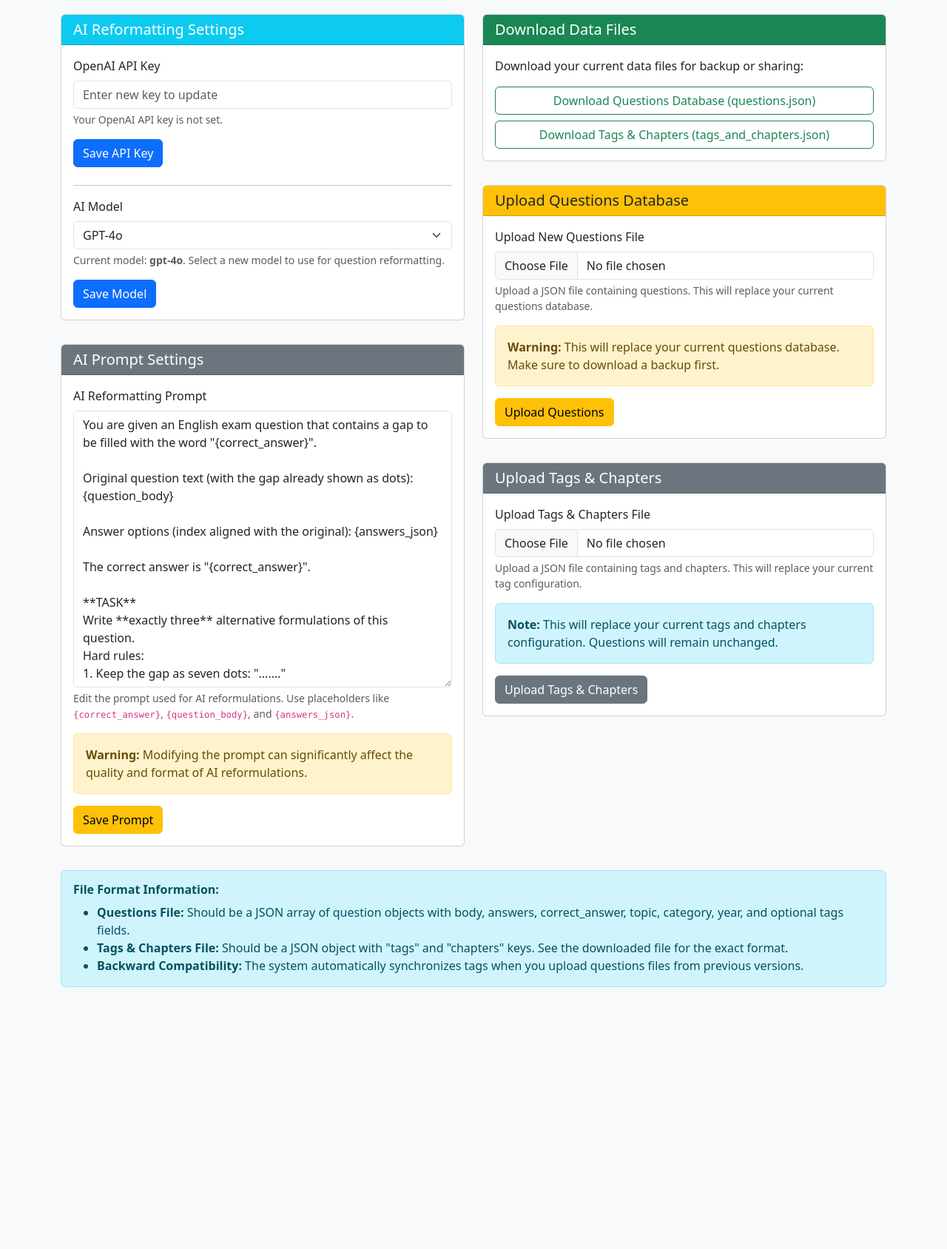
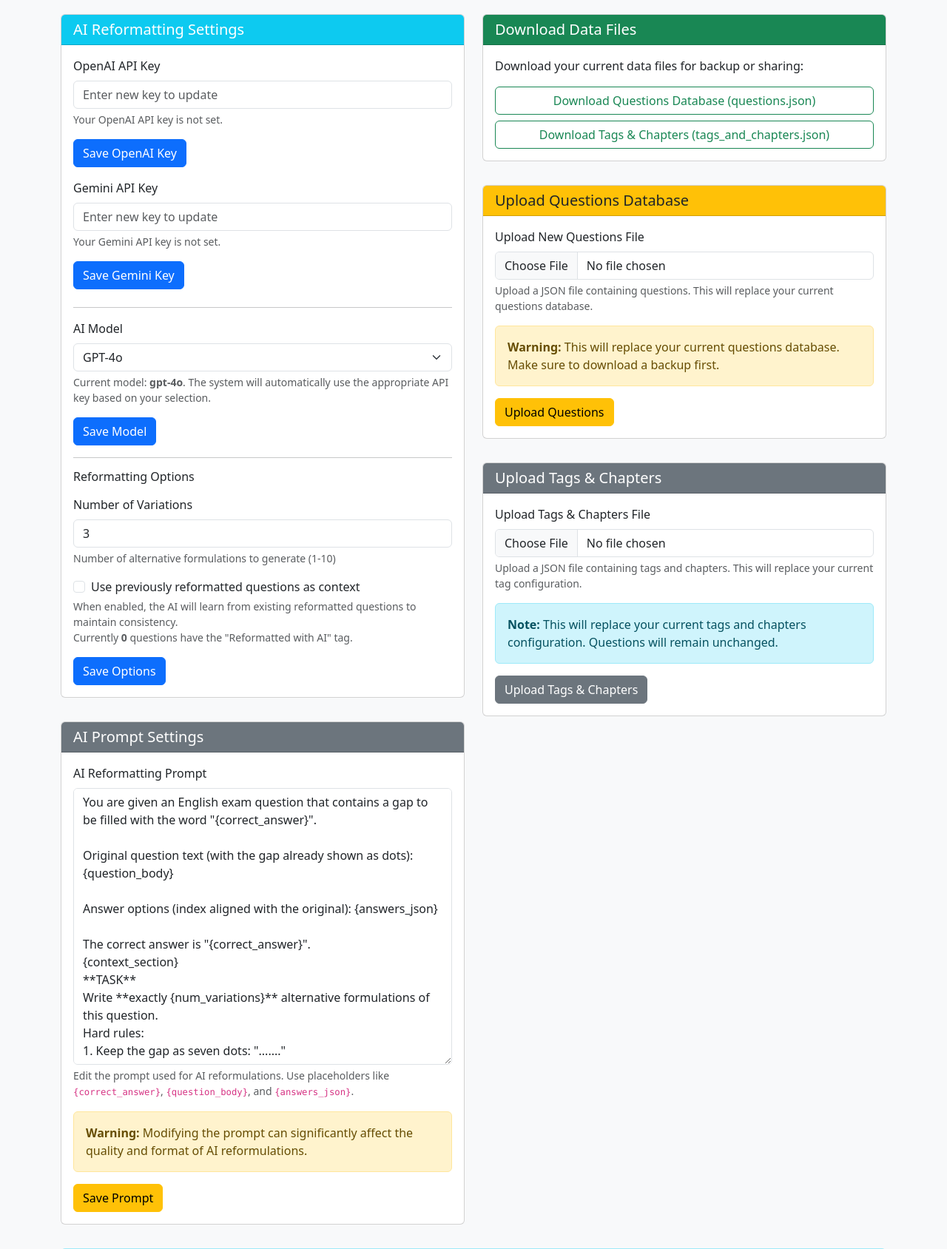
Before and after one commit to alexjilavu29/english-exam-generator, a Flask app: page /settings in a window 1280 px wide. Shown: the part 194-1882 px from the top of the page at 74% size. Before the commit the page ends 1528 px from the top, so only its background shows below. Run offline with Flask 2, Linux system fonts and the light colour scheme; some libraries are stand-ins or nearby versions.

Commit message:
feat.: added granular question reformatting + Gemini AI Models Access + Context

```diff
--- a/app.py
+++ b/app.py
@@ -55,10 +55,22 @@ app.secret_key = os.urandom(24)  # For session management
 def utility_processor():
     return dict(slugify=slugify)
 
-# Initialize AI formatter with API key from .env
+# Initialize AI formatter with API keys from .env
 openai_api_key = os.environ.get('OPENAI_API_KEY', '')
+gemini_api_key = os.environ.get('GEMINI_API_KEY', '')
 openai_model = os.environ.get('OPENAI_MODEL', 'gpt-4o')
-ai_formatter = AIFormatter(api_key=openai_api_key, model=openai_model)
+num_variations = int(os.environ.get('NUM_VARIATIONS', '3'))
+use_context = os.environ.get('USE_CONTEXT', 'false').lower() == 'true'
+context_limit = int(os.environ.get('CONTEXT_LIMIT', '10'))
+
+ai_formatter = AIFormatter(
+    openai_api_key=openai_api_key,
+    gemini_api_key=gemini_api_key,
+    model=openai_model,
+    num_variations=num_variations,
+    use_context=use_context,
+    context_limit=context_limit
+)
 
 # For storing original texts when reformatting
 original_texts = {}
@@ -410,11 +422,14 @@ def view_tag(tag):
     questions = load_questions()
     metadata = get_metadata()
 
-    # Filter questions by tag
-    filtered_questions = [q for q in questions if 'tags' in q and tag in q['tags']]
+    # Filter questions by tag and keep track of original indices
+    indexed_questions = []
+    for i, q in enumerate(questions):
+        if 'tags' in q and tag in q['tags']:
+            indexed_questions.append((q, i))
 
     return render_template('tag_questions.html',
-                          questions=filtered_questions,
+                          indexed_questions=indexed_questions,
                           tag=tag,
                           metadata=metadata)
 
@@ -608,13 +623,21 @@ def create_word_document(exam_questions, **kwargs):
 @app.route('/settings', methods=['GET', 'POST'])
 def settings():
     if request.method == 'POST':
-        # Handle API key update
-        if 'save_api_key' in request.form:
-            api_key = request.form.get('api_key', '').strip()
+        # Handle OpenAI API key update
+        if 'save_openai_api_key' in request.form:
+            api_key = request.form.get('openai_api_key', '').strip()
             if api_key:
                 session['openai_api_key'] = api_key
                 set_key(env_path, 'OPENAI_API_KEY', api_key)
-                ai_formatter.set_api_key(api_key)
+                ai_formatter.set_openai_api_key(api_key)
+
+        # Handle Gemini API key update
+        if 'save_gemini_api_key' in request.form:
+            api_key = request.form.get('gemini_api_key', '').strip()
+            if api_key:
+                session['gemini_api_key'] = api_key
+                set_key(env_path, 'GEMINI_API_KEY', api_key)
+                ai_formatter.set_gemini_api_key(api_key)
 
         # Handle Model update
         if 'save_model' in request.form:
@@ -631,29 +654,67 @@ def settings():
                 set_key(env_path, 'AI_PROMPT', prompt)
                 ai_formatter.set_prompt(prompt)
 
+        # Handle reformatting options update
+        if 'save_reformatting_options' in request.form:
+            num_variations = int(request.form.get('num_variations', '3'))
+            use_context = 'use_context' in request.form
+            context_limit = int(request.form.get('context_limit', '10'))
+
+            session['num_variations'] = num_variations
+            session['use_context'] = use_context
+            session['context_limit'] = context_limit
+
+            set_key(env_path, 'NUM_VARIATIONS', str(num_variations))
+            set_key(env_path, 'USE_CONTEXT', str(use_context).lower())
+            set_key(env_path, 'CONTEXT_LIMIT', str(context_limit))
+
+            ai_formatter.set_num_variations(num_variations)
+            ai_formatter.set_use_context(use_context)
+            ai_formatter.set_context_limit(context_limit)
+
         return redirect(url_for('settings'))
 
     # Get current settings for display
-    api_key = os.environ.get('OPENAI_API_KEY', '') or session.get('openai_api_key', '')
+    openai_api_key = os.environ.get('OPENAI_API_KEY', '') or session.get('openai_api_key', '')
+    gemini_api_key = os.environ.get('GEMINI_API_KEY', '') or session.get('gemini_api_key', '')
     model = session.get('openai_model') or os.environ.get('OPENAI_MODEL', 'gpt-4o')
     prompt = os.environ.get('AI_PROMPT', ai_formatter.prompt)
+    num_variations = session.get('num_variations') or int(os.environ.get('NUM_VARIATIONS', '3'))
+    use_context = session.get('use_context') if 'use_context' in session else (os.environ.get('USE_CONTEXT', 'false').lower() == 'true')
+    context_limit = session.get('context_limit') or int(os.environ.get('CONTEXT_LIMIT', '10'))
 
-    # Create a preview of the API key
-    api_key_preview = "Not set"
-    if api_key:
-        if len(api_key) > 8:
-            api_key_preview = f"{api_key[:4]}...{api_key[-4:]}"
+    # Create previews of the API keys
+    openai_api_key_preview = "Not set"
+    if openai_api_key:
+        if len(openai_api_key) > 8:
+            openai_api_key_preview = f"{openai_api_key[:4]}...{openai_api_key[-4:]}"
         else:
-            api_key_preview = "Set but too short"
+            openai_api_key_preview = "Set but too short"
+
+    gemini_api_key_preview = "Not set"
+    if gemini_api_key:
+        if len(gemini_api_key) > 8:
+            gemini_api_key_preview = f"{gemini_api_key[:4]}...{gemini_api_key[-4:]}"
+        else:
+            gemini_api_key_preview = "Set but too short"
+
+    # Count questions with "Reformatted with AI" tag
+    questions = load_questions()
+    reformatted_count = sum(1 for q in questions if 'tags' in q and 'Reformatted with AI' in q.get('tags', []))
 
     # Get upload messages
     upload_message = session.pop('upload_message', None)
     upload_error = session.pop('upload_error', None)
 
     return render_template('settings.html',
-                         api_key_preview=api_key_preview,
+                         openai_api_key_preview=openai_api_key_preview,
+                         gemini_api_key_preview=gemini_api_key_preview,
                          model=model,
                          prompt=prompt,
+                         num_variations=num_variations,
+                         use_context=use_context,
+                         context_limit=context_limit,
+                         reformatted_count=reformatted_count,
                          upload_message=upload_message,
                          upload_error=upload_error)
 
@@ -679,19 +740,31 @@ def reformat_question(index):
                 original_texts[index] = question['body']
 
         try:
-            # Get API key from .env first, then session as fallback
-            api_key = os.environ.get('OPENAI_API_KEY', '') or session.get('openai_api_key', '')
-            # Prioritize session to get the most recent model selection
+            # Get model and determine which API to use
             model = session.get('openai_model') or os.environ.get('OPENAI_MODEL', 'gpt-4o')
-            prompt = os.environ.get('AI_PROMPT', ai_formatter.prompt)
 
+            # Get appropriate API key based on model
+            if ai_formatter.is_gemini_model(model):
+                api_key = os.environ.get('GEMINI_API_KEY', '') or session.get('gemini_api_key', '')
+                if not api_key:
+                    return jsonify({'error': 'Gemini API key is not set. Please configure it in AI Settings.'}), 400
+            else:
+                api_key = os.environ.get('OPENAI_API_KEY', '') or session.get('openai_api_key', '')
             if not api_key:
                 return jsonify({'error': 'OpenAI API key is not set. Please configure it in AI Settings.'}), 400
 
+            # Get other settings
+            prompt = os.environ.get('AI_PROMPT', ai_formatter.prompt)
+            num_variations = session.get('num_variations') or int(os.environ.get('NUM_VARIATIONS', '3'))
+            use_context = session.get('use_context') if 'use_context' in session else (os.environ.get('USE_CONTEXT', 'false').lower() == 'true')
+            context_limit = session.get('context_limit') or int(os.environ.get('CONTEXT_LIMIT', '10'))
+
             # Configure AIFormatter
-            ai_formatter.set_api_key(api_key)
             ai_formatter.set_model(model)
             ai_formatter.set_prompt(prompt)
+            ai_formatter.set_num_variations(num_variations)
+            ai_formatter.set_use_context(use_context)
+            ai_formatter.set_context_limit(context_limit)
 
             # Add a timestamp to ensure we're not getting cached results
             timestamp = request.args.get('t', '')
@@ -700,8 +773,11 @@ def reformat_question(index):
             if is_regenerate:
                 print("This is a regeneration request - forcing new reformulations")
 
-            # Get reformulations
-            reformulations = ai_formatter.reformat_question(question)
+            # Get reformulations, passing all questions if context is enabled
+            if use_context:
+                reformulations = ai_formatter.reformat_question(question, questions)
+            else:
+                reformulations = ai_formatter.reformat_question(question)
 
             # Ensure we're not returning the same text three times
             unique_reformulations = set(reformulations)
--- a/requirements.txt
+++ b/requirements.txt
@@ -2,3 +2,4 @@ Flask==2.0.1
 python-docx==0.8.11
 openai==1.59.9
 python-dotenv==1.0.0
+google-generativeai==0.3.2
--- a/templates/settings.html
+++ b/templates/settings.html
@@ -61,20 +61,36 @@
                         <h5 class="mb-0">AI Reformatting Settings</h5>
                     </div>
                     <div class="card-body">
-                        <!-- API Key Form -->
-                        <form method="post" class="mb-4">
+                        <!-- OpenAI API Key Form -->
+                        <form method="post" class="mb-3">
                             <div class="mb-3">
-                                <label for="api_key" class="form-label">OpenAI API Key</label>
-                                <input type="password" class="form-control" id="api_key" name="api_key" placeholder="Enter new key to update">
+                                <label for="openai_api_key" class="form-label">OpenAI API Key</label>
+                                <input type="password" class="form-control" id="openai_api_key" name="openai_api_key" placeholder="Enter new key to update">
                                 <div class="form-text">
-                                    {% if api_key_preview == "Not set" %}
+                                    {% if openai_api_key_preview == "Not set" %}
                                         Your OpenAI API key is not set.
                                     {% else %}
-                                        An API key is already set ({{ api_key_preview }}). To change it, enter a new key above.
+                                        An API key is already set ({{ openai_api_key_preview }}). To change it, enter a new key above.
                                     {% endif %}
                                 </div>
                             </div>
-                            <button type="submit" name="save_api_key" class="btn btn-primary">Save API Key</button>
+                            <button type="submit" name="save_openai_api_key" class="btn btn-primary">Save OpenAI Key</button>
+                        </form>
+
+                        <!-- Gemini API Key Form -->
+                        <form method="post" class="mb-4">
+                            <div class="mb-3">
+                                <label for="gemini_api_key" class="form-label">Gemini API Key</label>
+                                <input type="password" class="form-control" id="gemini_api_key" name="gemini_api_key" placeholder="Enter new key to update">
+                                <div class="form-text">
+                                    {% if gemini_api_key_preview == "Not set" %}
+                                        Your Gemini API key is not set.
+                                    {% else %}
+                                        An API key is already set ({{ gemini_api_key_preview }}). To change it, enter a new key above.
+                                    {% endif %}
+                                </div>
+                            </div>
+                            <button type="submit" name="save_gemini_api_key" class="btn btn-primary">Save Gemini Key</button>
                         </form>
 
                         <hr>
@@ -84,16 +100,58 @@
                             <div class="mb-3">
                                 <label for="model" class="form-label">AI Model</label>
                                 <select class="form-select" id="model" name="model">
-                                    <option value="gpt-4o" {% if model == 'gpt-4o' %}selected{% endif %}>GPT-4o</option>
-                                    <option value="gpt-4-turbo-preview" {% if model == 'gpt-4-turbo-preview' %}selected{% endif %}>GPT-4 Turbo Preview</option>
-                                    <option value="gpt-3.5-turbo" {% if model == 'gpt-3.5-turbo' %}selected{% endif %}>GPT-3.5 Turbo</option>
-                                    <option value="o4-mini-2025-04-16" {% if model == 'o4-mini-2025-04-16' %}selected{% endif %}>O4 Mini</option>
-                                    <option value="gpt-4.1-2025-04-14" {% if model == 'gpt-4.1-2025-04-14' %}selected{% endif %}>GPT 4.1</option>
-                                    <option value="o3-2025-04-16" {% if model == 'o3-2025-04-16' %}selected{% endif %}>O3</option>
+                                    <optgroup label="OpenAI Models">
+                                        <option value="gpt-4o" {% if model == 'gpt-4o' %}selected{% endif %}>GPT-4o</option>
+                                        <option value="gpt-4-turbo" {% if model == 'gpt-4-turbo' %}selected{% endif %}>GPT-4 Turbo</option>
+                                        <option value="gpt-3.5-turbo" {% if model == 'gpt-3.5-turbo' %}selected{% endif %}>GPT-3.5 Turbo</option>
+                                        <option value="gpt-4.1" {% if model == 'gpt-4.1' %}selected{% endif %}>GPT-4.1</option>
+                                        <option value="o4-mini" {% if model == 'o4-mini' %}selected{% endif %}>O4 Mini</option>
+                                    </optgroup>
+                                    <optgroup label="Google Gemini Models">
+                                        <option value="gemini-2.5-pro" {% if model == 'gemini-2.5-pro' %}selected{% endif %}>Gemini 2.5 Pro</option>
+                                        <option value="gemini-2.5-flash" {% if model == 'gemini-2.5-flash' %}selected{% endif %}>Gemini 2.5 Flash</option>
+                                    </optgroup>
                                 </select>
-                                <div class="form-text">Current model: <strong>{{ model }}</strong>. Select a new model to use for question reformatting.</div>
+                                <div class="form-text">Current model: <strong>{{ model }}</strong>. The system will automatically use the appropriate API key based on your selection.</div>
                             </div>
                             <button type="submit" name="save_model" class="btn btn-primary">Save Model</button>
+                        </form>
+
+                        <hr>
+
+                        <!-- AI Reformatting Options -->
+                        <form method="post">
+                            <h6 class="mb-3">Reformatting Options</h6>
+
+                            <div class="mb-3">
+                                <label for="num_variations" class="form-label">Number of Variations</label>
+                                <input type="number" class="form-control" id="num_variations" name="num_variations"
+                                       min="1" max="10" value="{{ num_variations }}" required>
+                                <div class="form-text">Number of alternative formulations to generate (1-10)</div>
+                            </div>
+
+                            <div class="mb-3">
+                                <div class="form-check">
+                                    <input class="form-check-input" type="checkbox" id="use_context" name="use_context"
+                                           {% if use_context %}checked{% endif %}>
+                                    <label class="form-check-label" for="use_context">
+                                        Use previously reformatted questions as context
+                                    </label>
+                                </div>
+                                <div class="form-text">
+                                    When enabled, the AI will learn from existing reformatted questions to maintain consistency.
+                                    <br>Currently <strong>{{ reformatted_count }}</strong> questions have the "Reformatted with AI" tag.
+                                </div>
+                            </div>
+
+                            <div class="mb-3" id="context_limit_group" {% if not use_context %}style="display: none;"{% endif %}>
+                                <label for="context_limit" class="form-label">Context Limit</label>
+                                <input type="number" class="form-control" id="context_limit" name="context_limit"
+                                       min="1" value="{{ context_limit }}" required>
+                                <div class="form-text">Maximum number of previous examples to use as context (minimum 1, no upper limit)</div>
+                            </div>
+
+                            <button type="submit" name="save_reformatting_options" class="btn btn-primary">Save Options</button>
                         </form>
                     </div>
                 </div>
@@ -120,8 +178,8 @@
                             <button type="submit" name="save_prompt" class="btn btn-warning">Save Prompt</button>
                         </form>
                     </div>
+                    </div>
                 </div>
-            </div>
 
             <div class="col-md-6">
                 <!-- File Downloads -->
@@ -138,9 +196,9 @@
                             <a href="/download_tags" class="btn btn-outline-success">
                                 Download Tags & Chapters (tags_and_chapters.json)
                             </a>
-                        </div>
                     </div>
                 </div>
+            </div>
 
                 <!-- Upload Questions -->
                 <div class="card settings-section">
@@ -203,5 +261,18 @@
     </div>
 
     <script src="https://cdn.jsdelivr.net/npm/bootstrap@5.3.0-alpha1/dist/js/bootstrap.bundle.min.js"></script>
+    <script>
+        // Toggle context limit field visibility
+        document.addEventListener('DOMContentLoaded', function() {
+            const useContextCheckbox = document.getElementById('use_context');
+            const contextLimitGroup = document.getElementById('context_limit_group');
+
+            if (useContextCheckbox && contextLimitGroup) {
+                useContextCheckbox.addEventListener('change', function() {
+                    contextLimitGroup.style.display = this.checked ? 'block' : 'none';
+                });
+            }
+        });
+    </script>
 </body>
 </html>
--- a/templates/tag_questions.html
+++ b/templates/tag_questions.html
@@ -40,7 +40,7 @@
 
         <!-- Questions List -->
         <div class="row">
-            {% for question in questions %}
+            {% for question, original_index in indexed_questions %}
             <div class="col-md-6">
                 <div class="card question-card">
                     <div class="card-header d-flex justify-content-between align-items-center">
@@ -57,7 +57,7 @@
                         </div>
                         {% endif %}
                         <div class="d-grid gap-2 d-md-flex justify-content-md-end">
-                            <a href="/question/{{ loop.index0 }}" class="btn btn-sm btn-primary">View Details</a>
+                            <a href="/question/{{ original_index }}" class="btn btn-sm btn-primary">View Details</a>
                         </div>
                     </div>
                 </div>
```
Also changed, not shown: ai_formatter.py (+301 -91 lines), templates/question_detail.html (+54 -33 lines).
